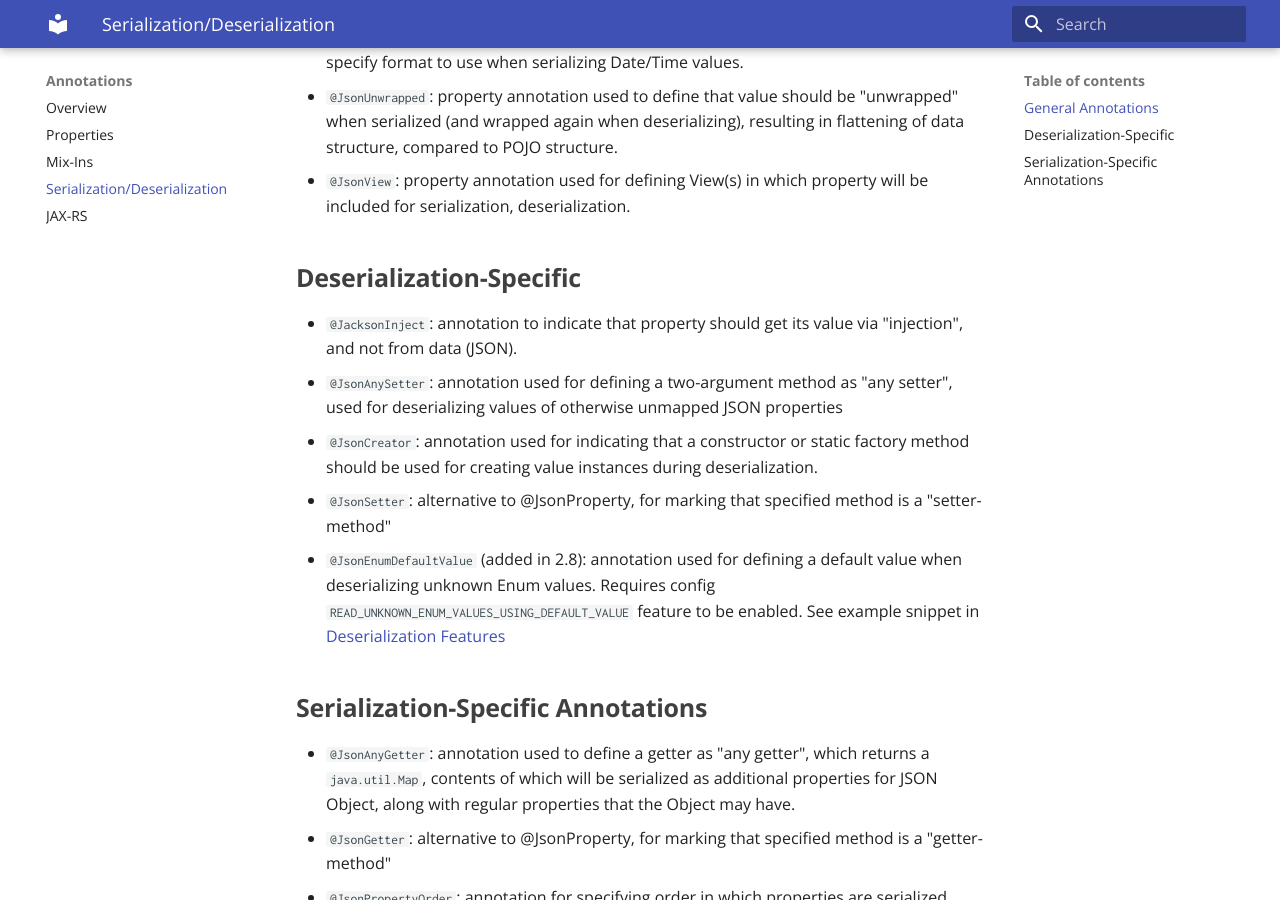
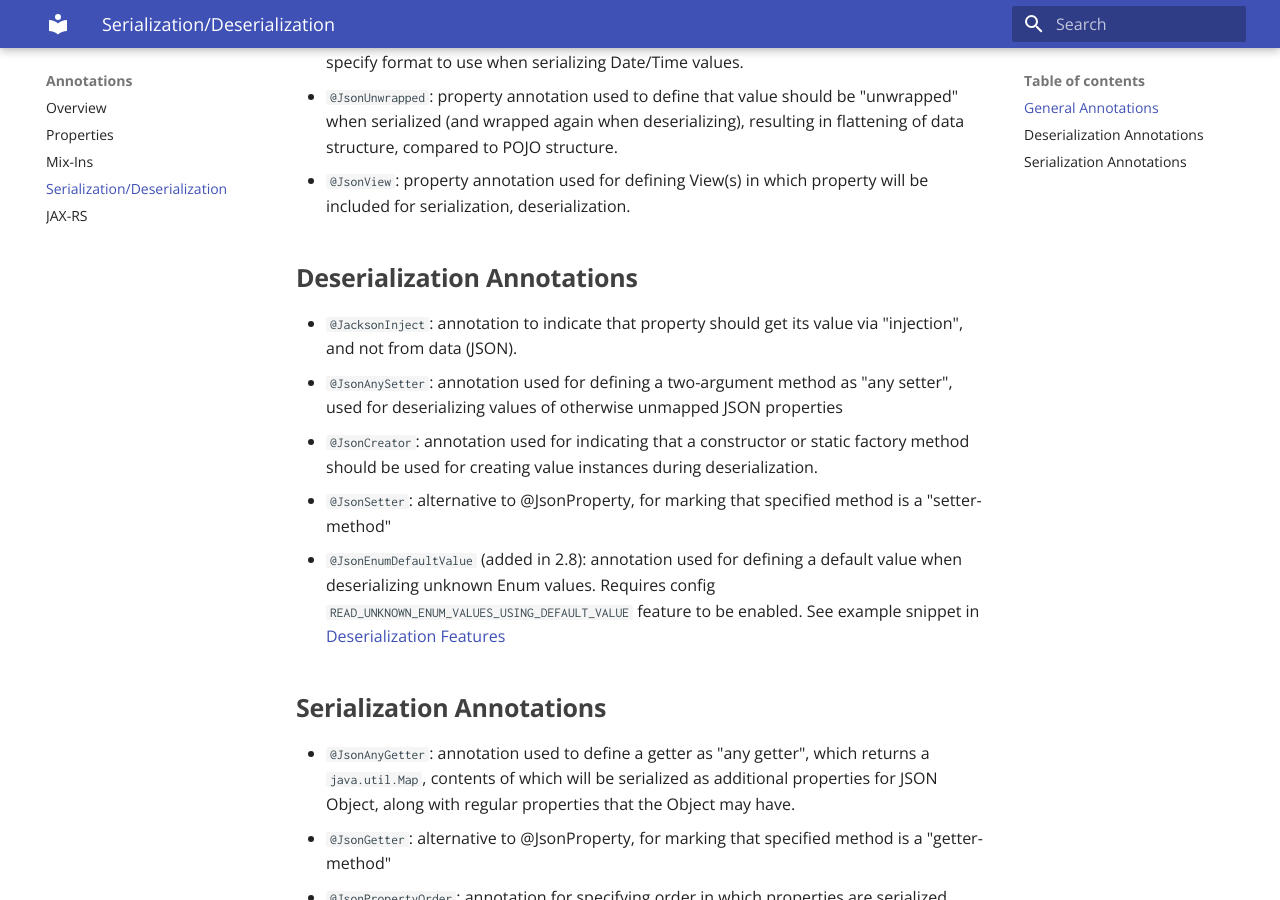
Before and after one commit to tedyoung/jackson-docs, an MkDocs documentation site: the page built from docs/annotations-serialization.md, in a window 1280 px wide and 900 px high, scrolled down 442 px. Built offline with MkDocs 1.6.1 and Material for MkDocs 9.7.7, drawn with Linux system fonts in a browser that asks for light colours.

```diff
--- a/docs/annotations-serialization.md
+++ b/docs/annotations-serialization.md
@@ -1,10 +1,12 @@
+<!-- extracted from https://github.com/FasterXML/jackson-annotations/wiki/Jackson-Annotations -->
+
 ## General Annotations
 
 * `@JsonFormat`: general annotation that has per-type behavior; can be used for example to specify format to use when serializing Date/Time values.
 * `@JsonUnwrapped`: property annotation used to define that value should be "unwrapped" when serialized (and wrapped again when deserializing), resulting in flattening of data structure, compared to POJO structure.
 * `@JsonView`: property annotation used for defining View(s) in which property will be included for serialization, deserialization.
 
-## Deserialization-Specific
+## Deserialization Annotations
 
 * `@JacksonInject`: annotation to indicate that property should get its value via "injection", and not from data (JSON).
 * `@JsonAnySetter`: annotation used for defining a two-argument method as "any setter", used for deserializing values of otherwise unmapped JSON properties
@@ -12,7 +14,7 @@
 * `@JsonSetter`: alternative to @JsonProperty, for marking that specified method is a "setter-method"
 * `@JsonEnumDefaultValue` (added in 2.8): annotation used for defining a default value when deserializing unknown Enum values. Requires config `READ_UNKNOWN_ENUM_VALUES_USING_DEFAULT_VALUE` feature to be enabled. See example snippet in [Deserialization Features](https://github.com/FasterXML/jackson-databind/wiki/Deserialization-Features#value-conversions-coercion)
 
-## Serialization-Specific Annotations
+## Serialization Annotations
 
 * `@JsonAnyGetter`: annotation used to define a getter as "any getter", which returns a `java.util.Map`, contents of which will be serialized as additional properties for JSON Object, along with regular properties that the Object may have.
 * `@JsonGetter`: alternative to @JsonProperty, for marking that specified method is a "getter-method"
```
Also changed, not shown: docs/annotations-jax-rs.md (+2 -1 lines), docs/annotations-mixins.md (+1 -1 lines), docs/annotations-properties.md (+1 -2 lines), docs/annotations.md (+1 -2 lines).
